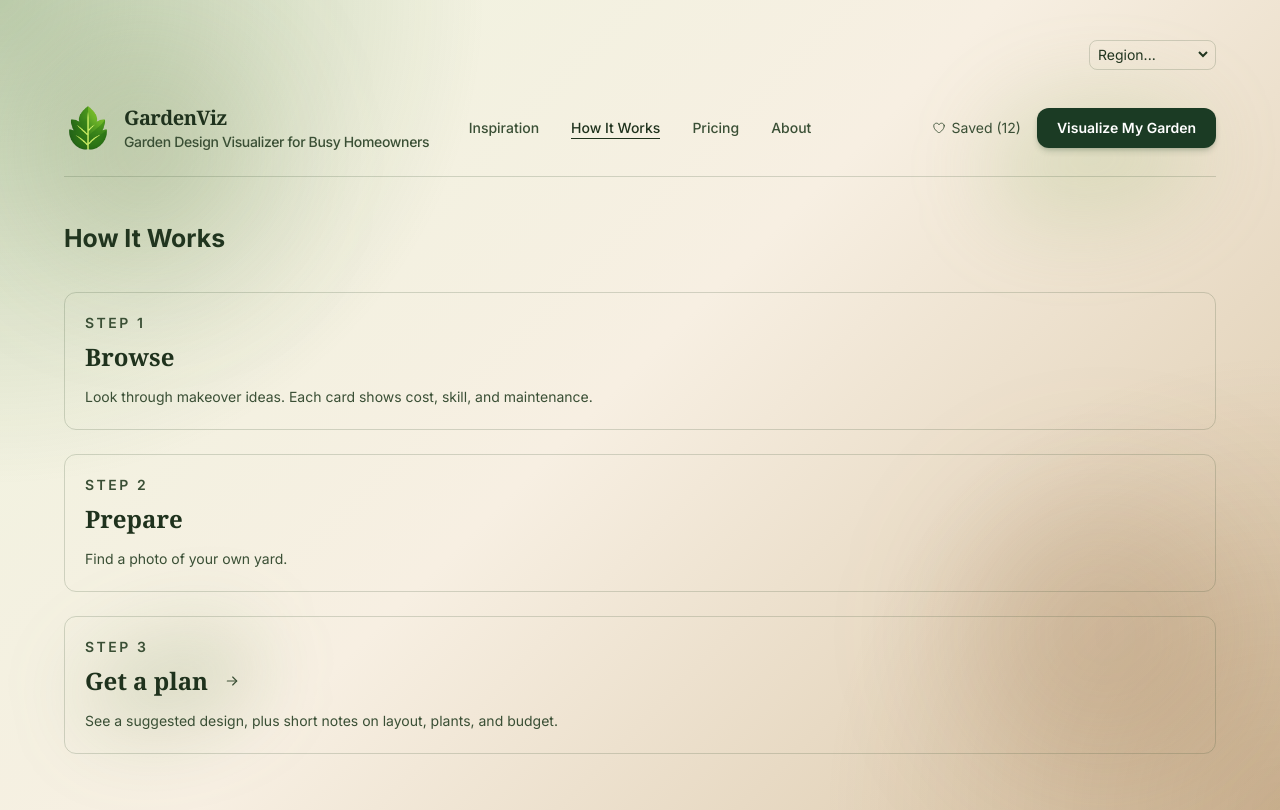
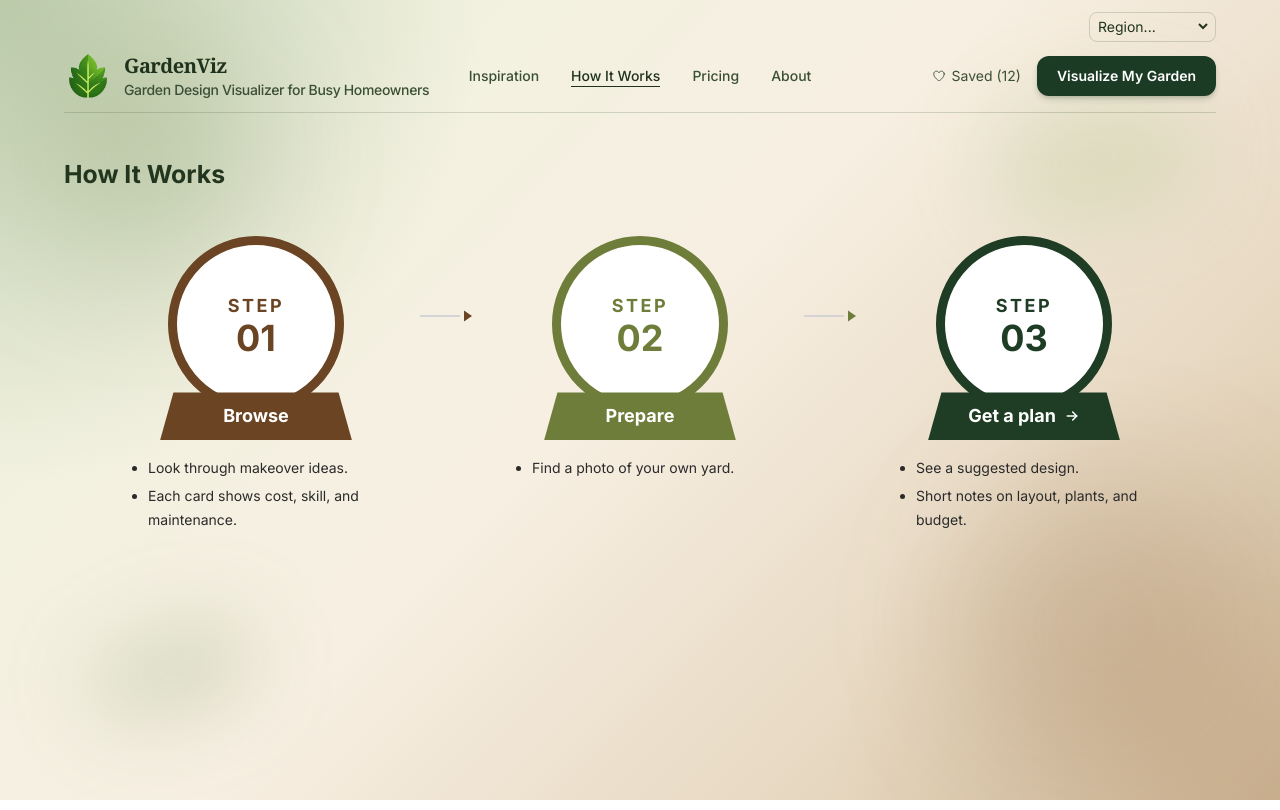
Before and after one commit to pscientist/garden-genius3, a Next.js app: page /how-it-works in a window 1280 px wide. Built offline with nearby package versions, Linux system fonts and the light colour scheme; a web font is replaced by a local one.

Commit message:
Tidy up GUI and add new pages

```diff
--- a/app/how-it-works/page.tsx
+++ b/app/how-it-works/page.tsx
@@ -1,68 +1,145 @@
 import Link from "next/link";
 
-const steps: { title: string; detail: string; href?: string }[] = [
+const steps: {
+  title: string;
+  points: string[];
+  accent: string;
+  href?: string;
+}[] = [
   {
     title: "Browse",
-    detail:
-      "Look through makeover ideas. Each card shows cost, skill, and maintenance.",
+    points: [
+      "Look through makeover ideas.",
+      "Each card shows cost, skill, and maintenance.",
+    ],
+    accent: "#6b4423",
   },
   {
     title: "Prepare",
-    detail: "Find a photo of your own yard.",
+    points: ["Find a photo of your own yard."],
+    accent: "#6f7d3a",
   },
   {
     title: "Get a plan",
-    detail:
-      "See a suggested design, plus short notes on layout, plants, and budget.",
+    points: [
+      "See a suggested design.",
+      "Short notes on layout, plants, and budget.",
+    ],
+    accent: "#1f3d24",
     href: "/visualise",
   },
 ];
+
+function StepArrow({ color, direction }: { color: string; direction: "right" | "down" }) {
+  const horizontal = direction === "right";
+
+  return (
+    <div
+      aria-hidden
+      className={
+        horizontal
+          ? "pointer-events-none absolute top-16 left-full z-20 hidden w-14 -translate-x-1/2 -translate-y-1/2 items-center sm:top-[4.5rem] md:flex lg:top-20"
+          : "flex items-center justify-center py-2 md:hidden"
+      }
+    >
+      <span
+        className={horizontal ? "h-0.5 flex-1 bg-neutral-300" : "h-6 w-0.5 bg-neutral-300"}
+      />
+      <svg
+        viewBox="0 0 16 16"
+        className={horizontal ? "h-4 w-4 shrink-0" : "h-4 w-4 shrink-0 -rotate-90"}
+        fill={color}
+      >
+        <path d="M4 2.5 12 8 4 13.5V2.5Z" />
+      </svg>
+    </div>
+  );
+}
 
 export default function HowItWorksPage() {
   return (
     <section className="py-4">
       <h1 className="page-title">How It Works</h1>
-      <ol className="mt-8 flex list-none flex-col gap-6 p-0">
-        {steps.map((step, index) => (
-          <li
-            key={step.title}
-            className="rounded-xl border border-main-nav/20 p-5"
-          >
-            <p className="font-inter text-sm font-semibold tracking-[0.18em] text-main-nav uppercase">
-              Step {index + 1}
-            </p>
-            <div className="mt-2 flex items-center gap-2">
-              <h2 className="font-fraunces text-2xl font-semibold text-[#1f321d]">
+      <ol className="mt-10 flex list-none flex-col items-center gap-2 p-0 md:flex-row md:items-start md:gap-0">
+        {steps.map((step, index) => {
+          const label = (
+            <>
               {step.title}
-              </h2>
               {step.href ? (
-                <Link
-                  href={step.href}
-                  aria-label="Go to Visualize My Garden"
-                  className="inline-flex h-8 w-8 shrink-0 items-center justify-center rounded-full text-main-nav no-underline transition hover:bg-main-nav/10 hover:text-hover-active"
-                >
                 <svg
                   xmlns="http://www.w3.org/2000/svg"
                   viewBox="0 0 24 24"
                   fill="none"
                   stroke="currentColor"
-                    strokeWidth="1.75"
+                  strokeWidth="2.25"
                   strokeLinecap="round"
                   strokeLinejoin="round"
-                    aria-hidden="true"
+                  aria-hidden
                   className="h-4 w-4"
                 >
                   <path d="M5 12h14" />
                   <path d="m13 6 6 6-6 6" />
                 </svg>
+              ) : null}
+            </>
+          );
+
+          return (
+            <li
+              key={step.title}
+              className="relative flex w-full max-w-xs flex-1 flex-col items-center md:max-w-none md:px-3"
+            >
+              <div
+                className="flex h-36 w-36 flex-col items-center justify-center rounded-full border-[9px] bg-white sm:h-40 sm:w-40 lg:h-44 lg:w-44"
+                style={{ borderColor: step.accent, color: step.accent }}
+              >
+                <span className="font-inter text-base font-bold tracking-[0.14em] sm:text-lg">
+                  STEP
+                </span>
+                <span className="font-inter text-3xl font-bold leading-none sm:text-4xl">
+                  {String(index + 1).padStart(2, "0")}
+                </span>
+              </div>
+
+              {step.href ? (
+                <Link
+                  href={step.href}
+                  aria-label={`${step.title}. Go to Visualize My Garden`}
+                  className="relative z-10 -mt-5 inline-flex min-w-44 items-center justify-center gap-2 px-6 py-2.5 text-center font-inter text-base font-bold text-white no-underline transition hover:brightness-110 sm:min-w-48 sm:text-lg"
+                  style={{
+                    backgroundColor: step.accent,
+                    clipPath: "polygon(7% 0, 93% 0, 100% 100%, 0 100%)",
+                  }}
+                >
+                  {label}
                 </Link>
+              ) : (
+                <div
+                  className="relative z-10 -mt-5 inline-flex min-w-44 items-center justify-center px-6 py-2.5 text-center font-inter text-base font-bold text-white sm:min-w-48 sm:text-lg"
+                  style={{
+                    backgroundColor: step.accent,
+                    clipPath: "polygon(7% 0, 93% 0, 100% 100%, 0 100%)",
+                  }}
+                >
+                  {label}
+                </div>
+              )}
+
+              <ul className="mt-4 w-full max-w-[16rem] list-disc space-y-1 pl-5 text-left font-inter text-sm leading-6 text-[#2a2a2a]">
+                {step.points.map((point) => (
+                  <li key={point}>{point}</li>
+                ))}
+              </ul>
+
+              {index < steps.length - 1 ? (
+                <>
+                  <StepArrow color={step.accent} direction="right" />
+                  <StepArrow color={step.accent} direction="down" />
+                </>
               ) : null}
-            </div>
-            <p className="font-inter mt-3 text-sm leading-6 text-main-nav">
-              {step.detail}
-            </p>
             </li>
-        ))}
+          );
+        })}
       </ol>
     </section>
   );
--- a/app/visualise/page.tsx
+++ b/app/visualise/page.tsx
@@ -115,7 +115,7 @@ export default function Visualizer()
     }, [beforeImgUrl]);
 
     return (
-        <div className="transformation_wrapper mx-auto grid w-[min(100%-2rem,72rem)] flex-1 items-start gap-5 rounded-2xl border border-[#c9b38d] p-4 sm:w-[min(100%-3rem,72rem)] md:grid-cols-[3fr_7fr] lg:w-[min(100%-4rem,72rem)]">
+        <div className="transformation_wrapper mx-auto grid w-[min(100%-2rem,72rem)] flex-1 items-start gap-5 rounded-2xl sm:w-[min(100%-3rem,72rem)] md:grid-cols-[3fr_7fr] lg:w-[min(100%-4rem,72rem)]">
             <ImageUploadPanel
             beforeImgUrl={beforeImgUrl}
             file={file}
--- a/components/ResultPanel.tsx
+++ b/components/ResultPanel.tsx
@@ -47,11 +47,8 @@ export function ResultPanel({
 }: ResultPanelProps) {
   return (
     <div className="rounded-[2rem] border border-[#d8c7a9]/70 bg-[#fffaf0]/80 p-4 shadow-2xl shadow-[#4d5a35]/20 backdrop-blur md:p-5">
-      <div className="flex min-h-[28rem] flex-col rounded-[1.5rem] border border-[#c9b38d] bg-gradient-to-br from-[#fffaf0] via-[#edf3df] to-[#ead7bb] p-5">
+      {/* <div className="flex min-h-[28rem] flex-col rounded-[1.5rem] border border-[#c9b38d] bg-gradient-to-br from-[#fffaf0] via-[#edf3df] to-[#ead7bb] p-5"> */}
         <div className="mb-4">
-          <p className="font-fraunces text-sm font-semibold tracking-[0.18em] text-[#7b5a36] uppercase">
-            After
-          </p>
           {result ? (
             <h2 className="mt-2 text-2xl font-semibold text-[#253d21]">
               Suggested Design for You
@@ -85,7 +82,7 @@ export function ResultPanel({
             </div>
           ) : (
             <div className="flex min-h-[20rem] w-full items-center justify-center rounded-[1.25rem] bg-[#fbf5e8]/10 px-8 text-center text-sm leading-6 text-[#fbf5e8]/75">
-              Generate your design to see the after image here.
+              See your garden transformation here
             </div>
           )}
         </div>
@@ -101,7 +98,7 @@ export function ResultPanel({
             />
           </div>
         )}
-      </div>
+      {/* </div> */}
     </div>
   );
 }
--- a/components/SiteShell.tsx
+++ b/components/SiteShell.tsx
@@ -19,10 +19,10 @@ export function SiteShell({ children }: { children: ReactNode }) {
   return (
     <SiteRegionContext.Provider value={siteRegion}>
       <main className="min-h-screen overflow-hidden bg-[#eef4df] text-[#21351f]">
-        <section className="relative isolate min-h-screen px-6 py-10 sm:px-10 lg:px-16">
+        <section className="relative isolate min-h-screen px-6 py-3 gap-2 sm:px-10 lg:px-16">
           <SiteBackground siteRegion={siteRegion} />
 
-          <div className="mx-auto flex max-w-7xl flex-col gap-6">
+          <div className="mx-auto flex max-w-7xl flex-col">
             <div className="flex h-10 items-start justify-end">
               <RegionSelect
                 siteRegion={siteRegion}
@@ -30,7 +30,7 @@ export function SiteShell({ children }: { children: ReactNode }) {
               />
             </div>
 
-            <div className="flex w-full flex-col gap-4 border-b border-main-nav/20 pb-6 md:flex-row md:items-center">
+            <div className="flex w-full flex-col gap-4 border-b border-main-nav/20 pb-3 mb-6 md:flex-row md:items-center">
               <div className="flex w-full flex-1 justify-start">
                 <LogoTitle />
               </div>
```
Also changed, not shown: components/ImageUploadPanel.tsx (+17 -27 lines). Lines whose indentation alone changed are shown as unchanged.
